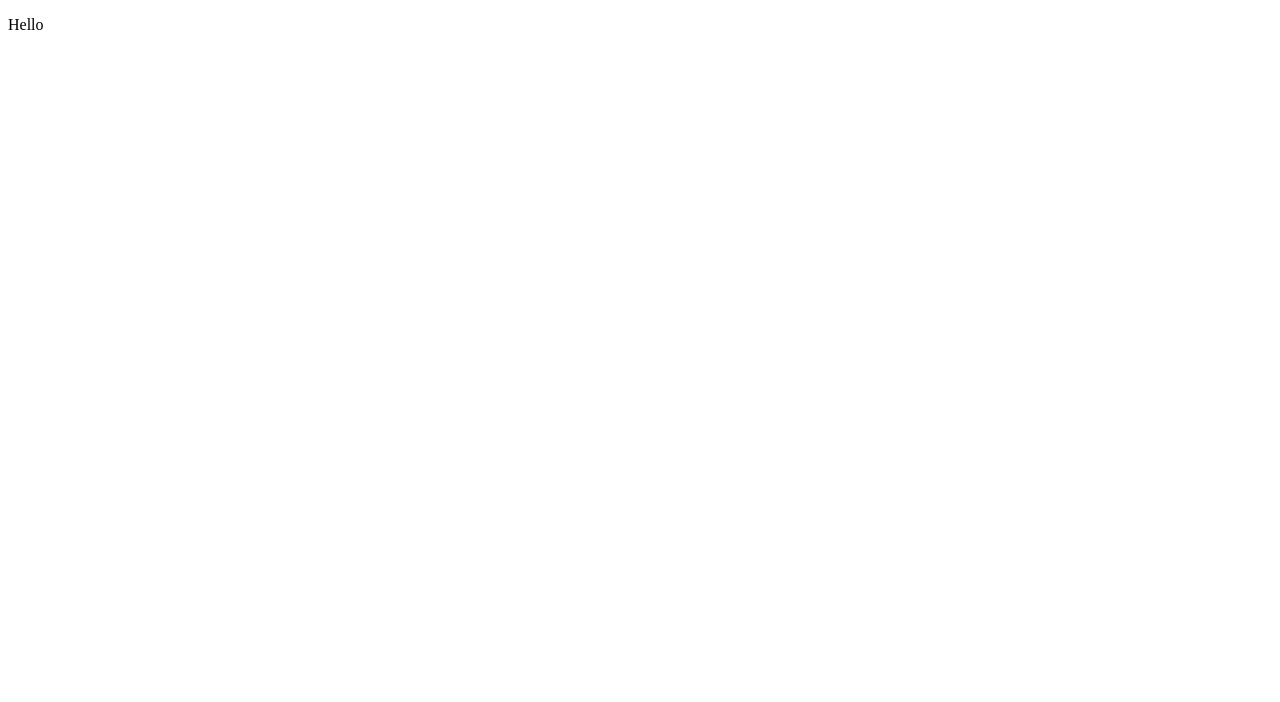
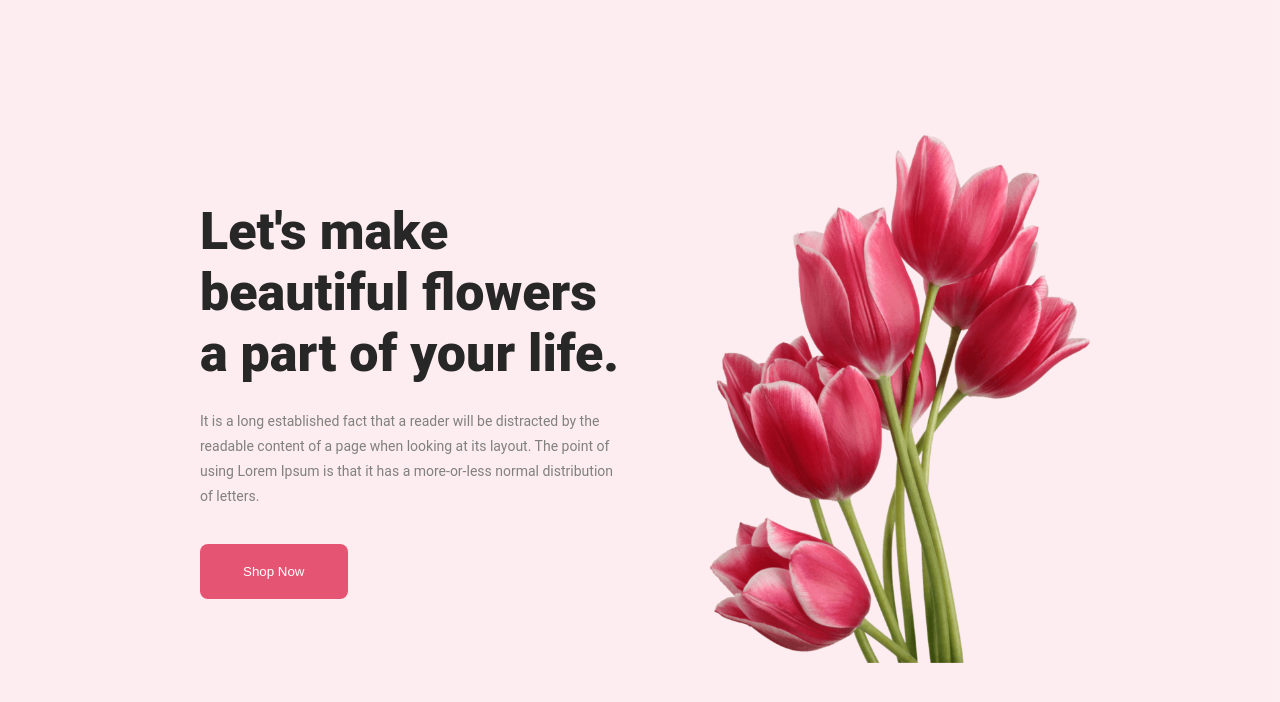
Before and after one commit to MdJahedMiah/Online-Flower-Shop, a plain HTML site: page index.html in a window 1280 px wide. Drawn offline with Linux system fonts and the light colour scheme.

Commit message:
header part added

```diff
--- a/index.html
+++ b/index.html
@@ -1,11 +1,26 @@
 <!DOCTYPE html>
 <html lang="en">
-<head>
-    <meta charset="UTF-8">
-    <meta name="viewport" content="width=device-width, initial-scale=1.0">
+  <head>
+    <meta charset="UTF-8" />
+    <meta name="viewport" content="width=device-width, initial-scale=1.0" />
     <title>Online Flower Shop</title>
-</head>
-<body>
-    <p>Hello</p>
-</body>
+    <link rel="preconnect" href="https://fonts.googleapis.com">
+    <link rel="stylesheet" href="style.css" />
+  </head>
+  <body>
+    <header class="header">
+      <div class="left-header">
+        <h2 class="header-title">Let's make
+            beautiful flowers a
+            part of your life.</h2>
+        <p class="header-description">It is a long established fact that a reader will be distracted by the readable
+            content of a page when looking at its layout. The point of using Lorem Ipsum is
+            that it has a more-or-less normal distribution of letters.</p>
+        <button type="button" class="btn">Shop Now</button>
+      </div>
+      <div class="right-header">
+        <img class="header-img" src="images/pngwing 10.png" alt="" srcset="">
+      </div>
+    </header>
+  </body>
 </html>
--- a/style.css
+++ b/style.css
@@ -0,0 +1,48 @@
+* {
+  padding: 0;
+  margin: 0;
+}
+body {
+  font-family: "Lato", sans-serif;
+  font-family: "Roboto", sans-serif;
+}
+/* Header style start */
+.header {
+  background: rgba(229, 84, 115, 0.1);
+  height: 100vh;
+  display: flex;
+  justify-content: space-around;
+  align-items: center;
+  padding: 0 200px;
+}
+.left-header {
+  width: 50%;
+}
+.right-header {
+    width: 50%;
+    margin-left: 40px;
+  }
+.header-title {
+  color: #272727;
+  font-size: 52px;
+  font-weight: 900;
+  padding-bottom: 25px;
+}
+.header-description {
+  color: gray;
+  padding-bottom: 25px;
+  line-height: 25px;
+  font-size: 14px;
+}
+.btn {
+    margin-top: 10px;
+  border-radius: 8px;
+  color: white;
+  background: #e55473;
+  padding: 20px 43px;
+  border: none;
+}
+.header-img {
+  width: 100%;
+  padding: 30px;
+}
```
